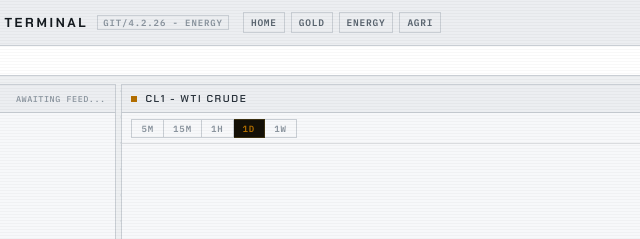
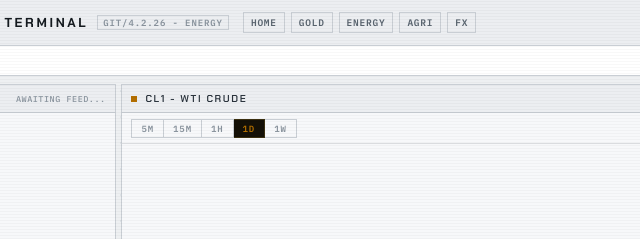
Before and after one commit to williamEergyControls/gold-intelligence-terminal, a website with bundled scripts: page public/energy.html in a window 1280 px wide. Shown: the top 239 px of the page, 204-844 px from the left. Built offline with nearby package versions, Linux system fonts and the light colour scheme; no server answers.

Commit message:
Update energy.html

```diff
--- a/public/energy.html
+++ b/public/energy.html
@@ -50,6 +50,7 @@ html,body{overflow-x:hidden}
     <a class="gchip" href="/gold.html" style="text-decoration:none">GOLD</a>
     <a class="gchip" href="/energy.html" style="text-decoration:none">ENERGY</a>
     <a class="gchip" href="/agri.html" style="text-decoration:none">AGRI</a>
+    <a class="gchip" href="/fx.html" style="text-decoration:none">FX</a>
   </nav>
   <div class="tsright">
     <button id="themeBtn" title="CYCLE AUTO / DAY / NIGHT" style="font:600 9px var(--mono);letter-spacing:.12em;color:var(--mut);border:1px solid var(--line);padding:3px 8px;background:none;cursor:pointer">AUTO/SYS</button>
```
